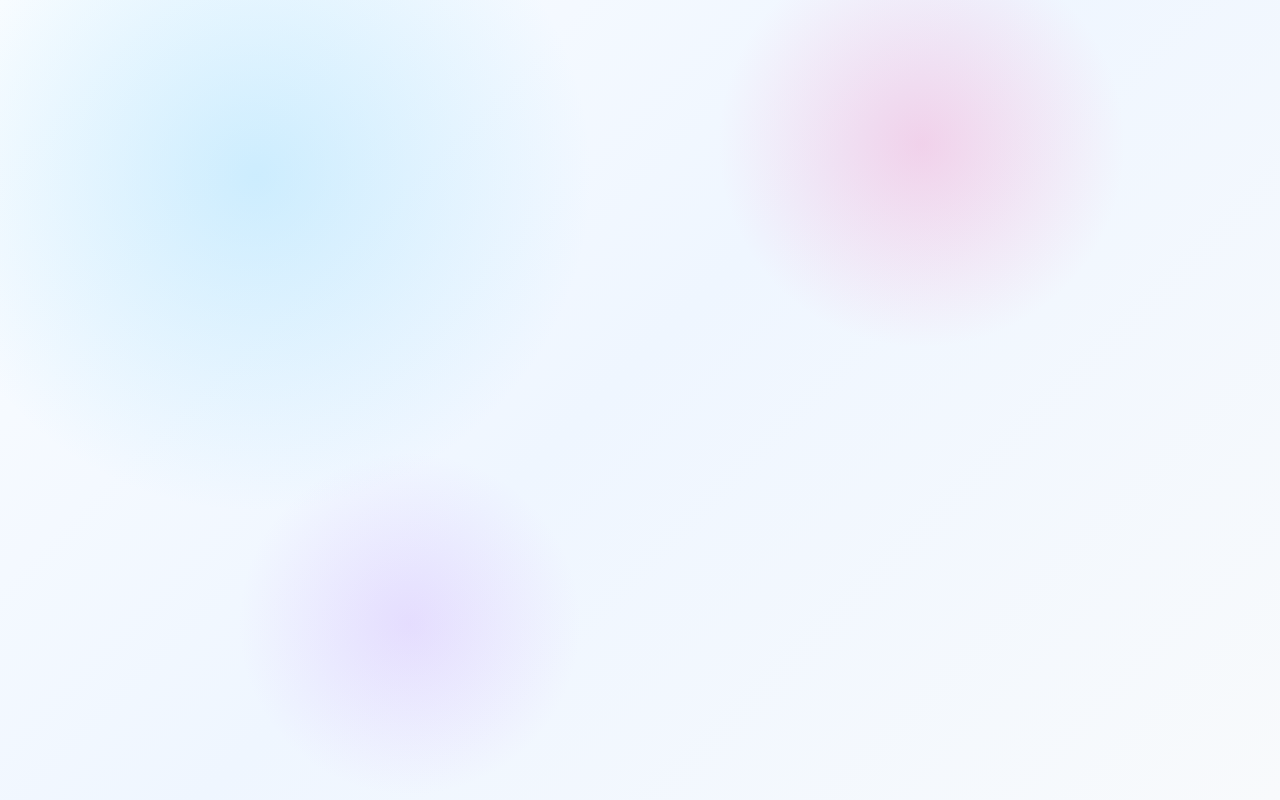
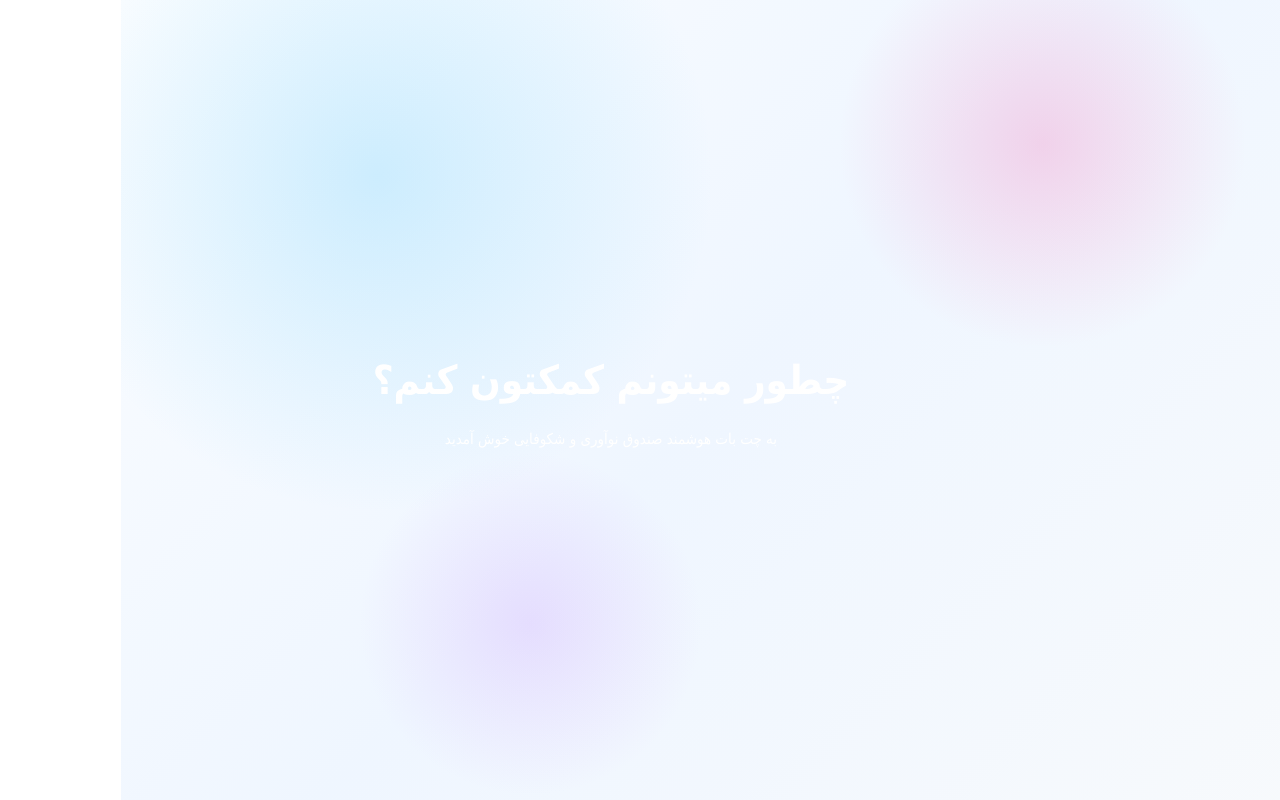
Before and after one commit to peyman-dev/chat-app, a Next.js app: page /chats in a window 1280 px wide. Built offline with nearby package versions, Linux system fonts and the light colour scheme.

Commit message:
Added EmptyChat UI

```diff
--- a/app/chats/layout.tsx
+++ b/app/chats/layout.tsx
@@ -1,13 +1,14 @@
+import Sidebar from '@/components/templates/chats/sidebar'
 import { ReactNode } from 'react'
 
 const layout = ({ children }: {
     children: ReactNode
 }) => {
     return (
-        <main id='chat' className='flex '>
-
-            <section id='chat-content'>
-
+        <main id='chat' className='flex h-dvh w-dvw'>
+            <Sidebar />
+            <section id='chat-content' className='bg-[url("/images/chat-light-bg.png")] dark:bg-[url("/images/chat-dark-bg.png")] bg-cover h-dvh w-full bg-center'>
+                {children}
             </section>
         </main>
     )
--- a/app/chats/page.tsx
+++ b/app/chats/page.tsx
@@ -1,9 +1,9 @@
-import React from 'react'
+import EmptyChat from '@/components/templates/chats/empty-chat'
 
 const page = () => {
-  return (
-    <div>page</div>
-  )
+  return <>
+    <EmptyChat />
+  </>
 }
 
 export default page
--- a/app/globals.css
+++ b/app/globals.css
@@ -6,6 +6,18 @@
   --muted: #6b7280;
   --panel: rgba(255, 255, 255, 0.66);
   --panel-strong: rgba(255, 255, 255, 0.85);
+}
+
+@theme {
+  --breakpoint-*: initial;
+  --breakpoint-sm: 576px;
+  --breakpoint-md: 768px;
+  --breakpoint-lg: 992px;
+  --breakpoint-xl: 1280px;
+}
+
+@utility container {
+  @apply mx-auto
 }
 
 @theme inline {
--- /dev/null
+++ b/components/templates/chats/empty-chat.tsx
@@ -0,0 +1,12 @@
+import React from 'react'
+
+const EmptyChat = () => {
+    return (
+        <div className='size-full flex items-center flex-col text-white gap-y-[18px] justify-center'>
+                <p className='text-[40px] font-extrabold'>چطور میتونم کمکتون کنم؟</p>
+                <p className='text-[15px] '>به چت بات هوشمند صندوق نوآوری و شکوفایی خوش آمدید</p>
+        </div>
+    )
+}
+
+export default EmptyChat
--- /dev/null
+++ b/components/templates/chats/sidebar/index.tsx
@@ -0,0 +1,9 @@
+"use client"
+
+const Sidebar = () => {
+  return (
+    <aside className='h-dvh sticky top-0 w-[392px]!'>Sidebar</aside>
+  )
+}
+
+export default Sidebar
```
